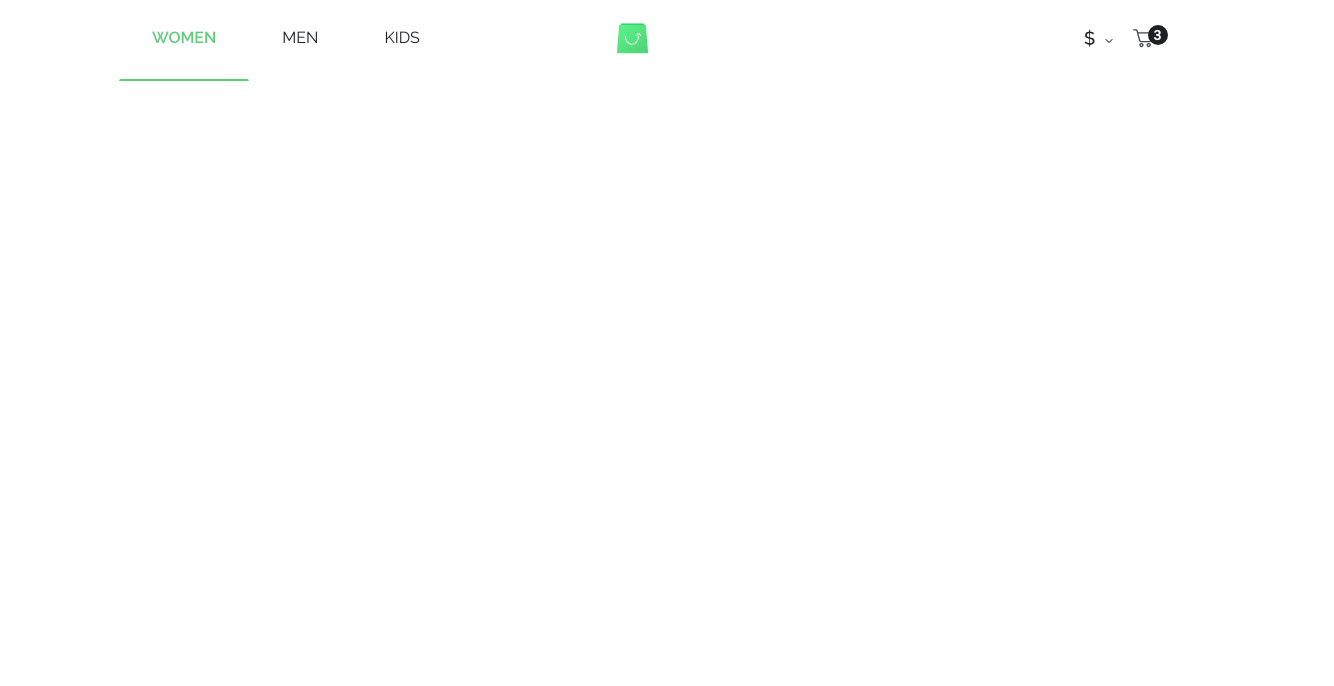
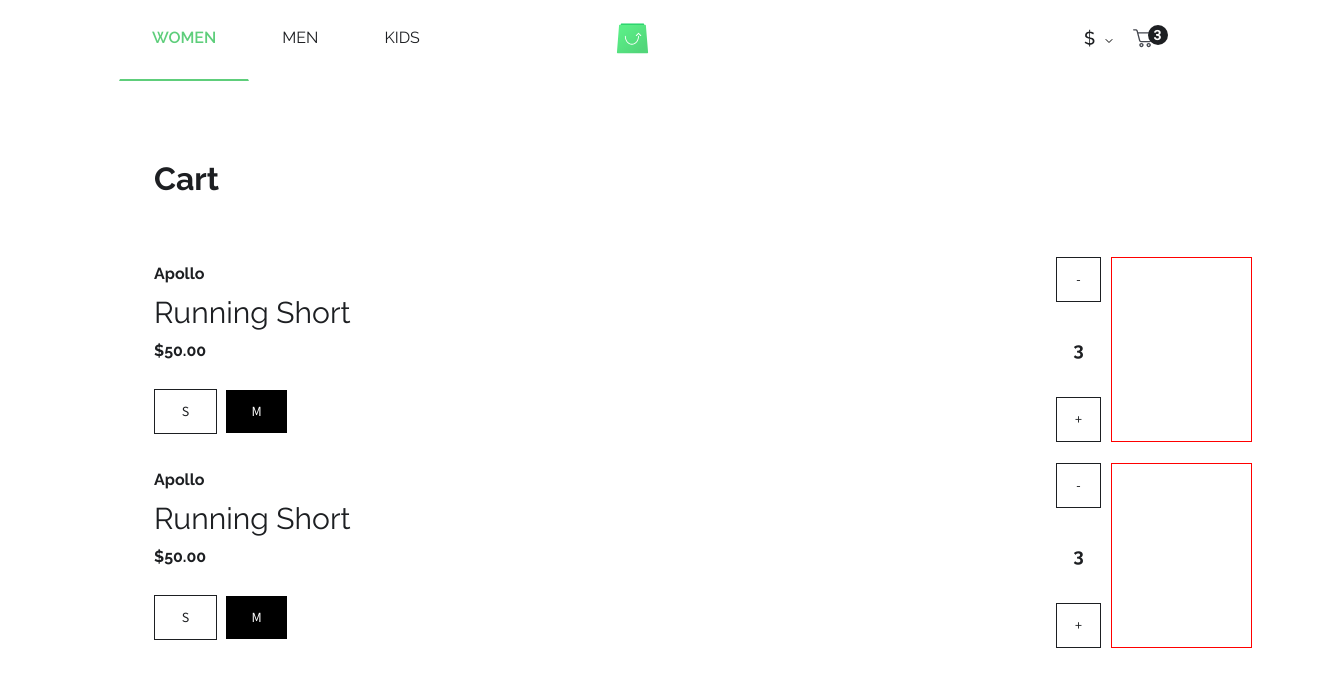
Before and after one commit to ghost-tremble/Nwakeze-Patrick-mary-scandi-web-app, a React (Create React App) app: page / in a window 1280 px wide. Shown: the top 686 px of the page, 1334 px wide, since content can reach past the window. Built offline with nearby package versions, Linux system fonts and the light colour scheme.

Commit message:
ui alignment

```diff
--- a/src/App.js
+++ b/src/App.js
@@ -2,6 +2,7 @@ import { PureComponent } from 'react';
 import { connect } from 'react-redux';
 import Category from './components/Category';
 import Header from './components/Header';
+import CartPage from './pages/CartPage';
 import Cart from './components/cart/Cart';
 import './_app.css';
 import ProductPage from './pages/ProductPage';
@@ -25,6 +26,7 @@ class App extends PureComponent {
 
         {/* <Category /> */}
         {/* <ProductPage /> */}
+        <CartPage />
       </>
     );
   }
--- /dev/null
+++ b/src/components/cart/CartPageItem.jsx
@@ -0,0 +1,131 @@
+import React, { Component } from 'react';
+import styled from 'styled-components';
+class CartPageItem extends Component {
+  render() {
+    return (
+      <Container>
+        {' '}
+        <div style={{}}>
+          <div
+            style={{
+              marginBottom: '25px',
+            }}>
+            <p
+              style={{
+                fontFamily: 'Raleway',
+                fontSize: '30',
+                fontWeight: '700',
+                letterSpacing: '0px',
+                textAlign: 'left',
+                width: '136px',
+                marginBottom: '16px',
+              }}>
+              Apollo
+            </p>
+            <p
+              style={{
+                fontFamily: 'Raleway',
+                fontStyle: 'normal',
+                fontWeight: 400,
+                fontSize: '30px',
+                lineHeight: '27px',
+                marginBottom: '12px',
+              }}>
+              Running Short
+            </p>
+            <h3
+              style={{
+                fontFamily: 'Raleway',
+                fontSize: '16px',
+                fontWeight: '500px',
+                lineHeight: '26px',
+
+                letterSpacing: '0em',
+              }}>
+              $50.00
+            </h3>
+          </div>
+          <div
+            style={{
+              display: 'flex',
+            }}>
+            <Box marginRight="8px" width="63px">
+              S
+            </Box>
+            <Box
+              width="63px"
+              background="#000000"
+              color="#ffffff">
+              M
+            </Box>
+          </div>
+        </div>
+        <div>
+          {/*  image contsine*/}
+          <div
+            style={{
+              display: 'flex',
+            }}>
+            <div
+              style={{
+                display: 'flex',
+                flexDirection: 'column',
+                alignItems: 'center',
+                justifyContent: 'space-between',
+                marginRight: '10px',
+              }}>
+              <Box width="45px">-</Box>
+              <div
+                style={{
+                  width: '24px',
+                  height: '24px',
+                  display: 'flex',
+                  alignItems: 'center',
+                  justifyContent: 'center',
+                }}>
+                <h3>{'3'}</h3>
+              </div>
+              <Box width="45px">+</Box>
+            </div>
+            <div
+              style={{
+                width: '141px',
+                height: '185px',
+                border: '1px solid red',
+              }}></div>
+          </div>
+        </div>
+      </Container>
+    );
+  }
+}
+
+export default CartPageItem;
+
+const Container = styled.div`
+  width: 1098px;
+  height: 186px;
+  display: flex;
+  align-items: center;
+  justify-content: space-between;
+  margin-bottom: 20px;
+`;
+
+const Box = styled.div`
+  border: 1px solid;
+  height: 45px;
+  display: flex;
+  justify-content: center;
+  align-items: center;
+  width: ${(props) => props.width};
+  margin-right: ${(props) => props.marginRight};
+  font-family: 'Source Sans Pro';
+  font-style: normal;
+  font-weight: 400;
+  font-size: 14px;
+  line-height: 160%;
+  cursor: pointer;
+  color: ${(props) => props.color};
+  background: ${(props) =>
+    props.background || props.selected};
+`;
--- /dev/null
+++ b/src/pages/CartPage.js
@@ -0,0 +1,33 @@
+import React, { Component } from 'react';
+import CartPageItem from '../components/cart/CartPageItem';
+import styled from 'styled-components';
+
+class CartPage extends Component {
+  render() {
+    return (
+      <Container>
+        <div className="cart-section">
+          <h1>Cart</h1>
+        </div>
+        <CartPageItem />
+        <CartPageItem />
+      </Container>
+    );
+  }
+}
+export default CartPage;
+
+const Container = styled.div`
+  height: 100vh;
+  margin: 80px 0px 100px 54px;
+  width: 100%;
+  display: flex;
+  padding-left: 100px;
+  flex-direction: column;
+
+  .cart-section {
+    margin-top: 80px;
+    margin-bottom: 59px;
+    width: 100%;
+  }
+`;
```
